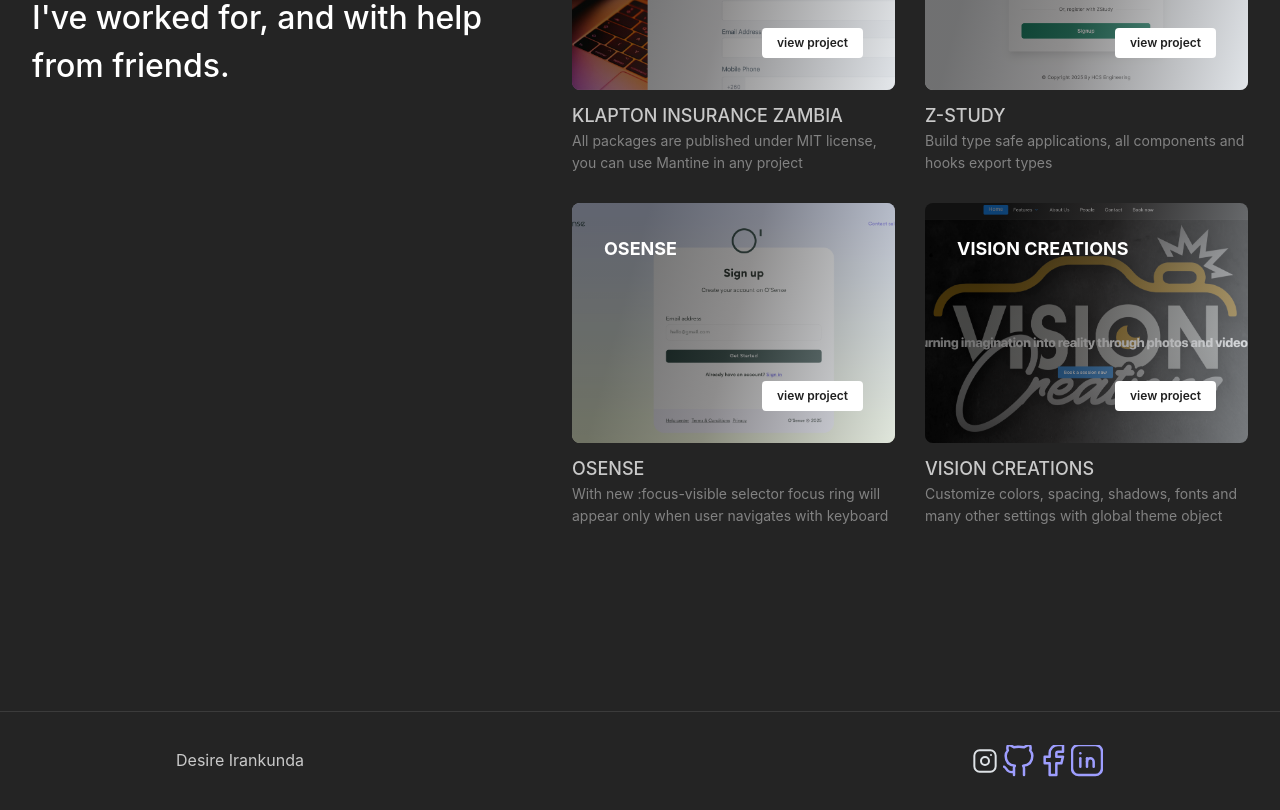
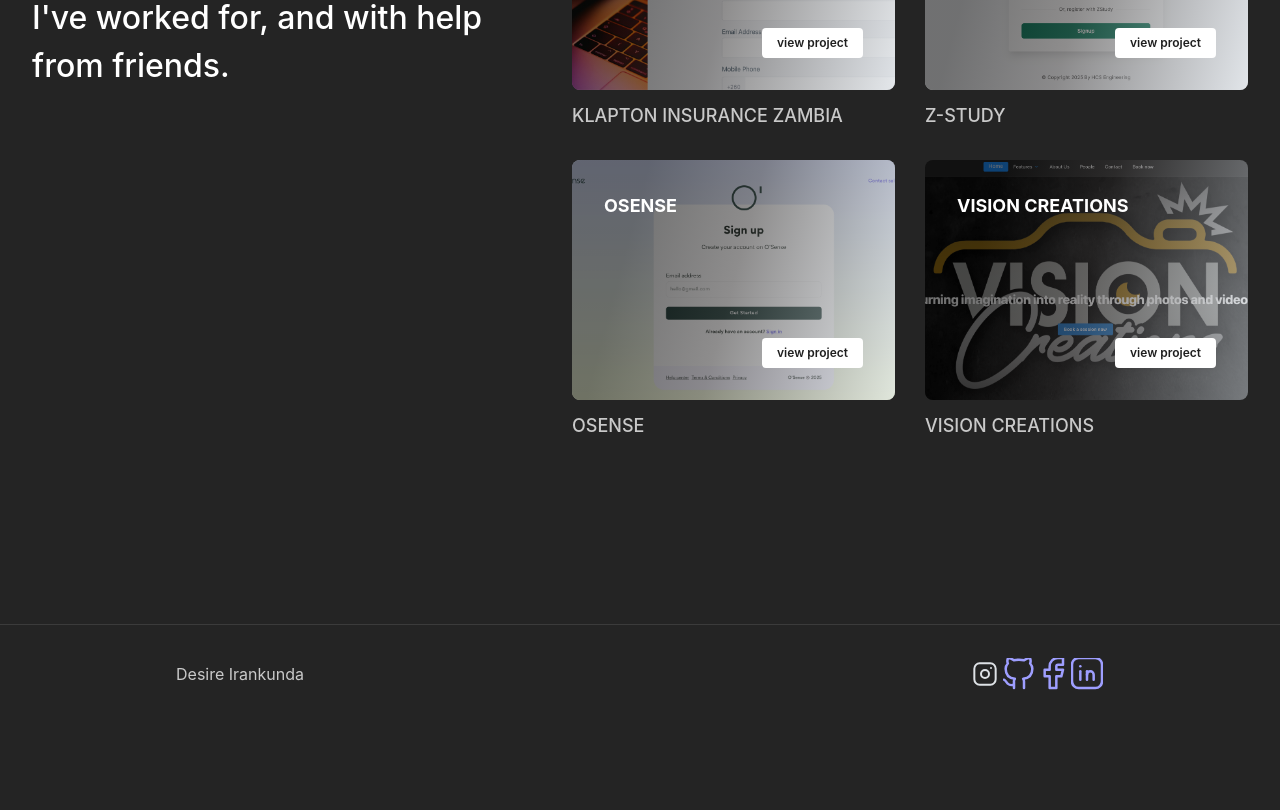
Before and after one commit to Deewiliams/My-portfolio, a React (Vite) app: page / in a window 1280 px wide. Shown: the part 2720-3530 px from the top of the page. After the commit the page ends 3443 px from the top, so only its background shows below. Built offline with nearby package versions, Linux system fonts and the light colour scheme.

Commit message:
cleaned the code

```diff
--- a/src/pages/Project/Project.tsx
+++ b/src/pages/Project/Project.tsx
@@ -97,7 +97,7 @@ export function Project() {
         {feature.title}
       </Text>
       <Text c="dimmed" fz="sm">
-        {feature.description}
+        {/* {feature.description} */}
       </Text>
     </div>
   ));
```
